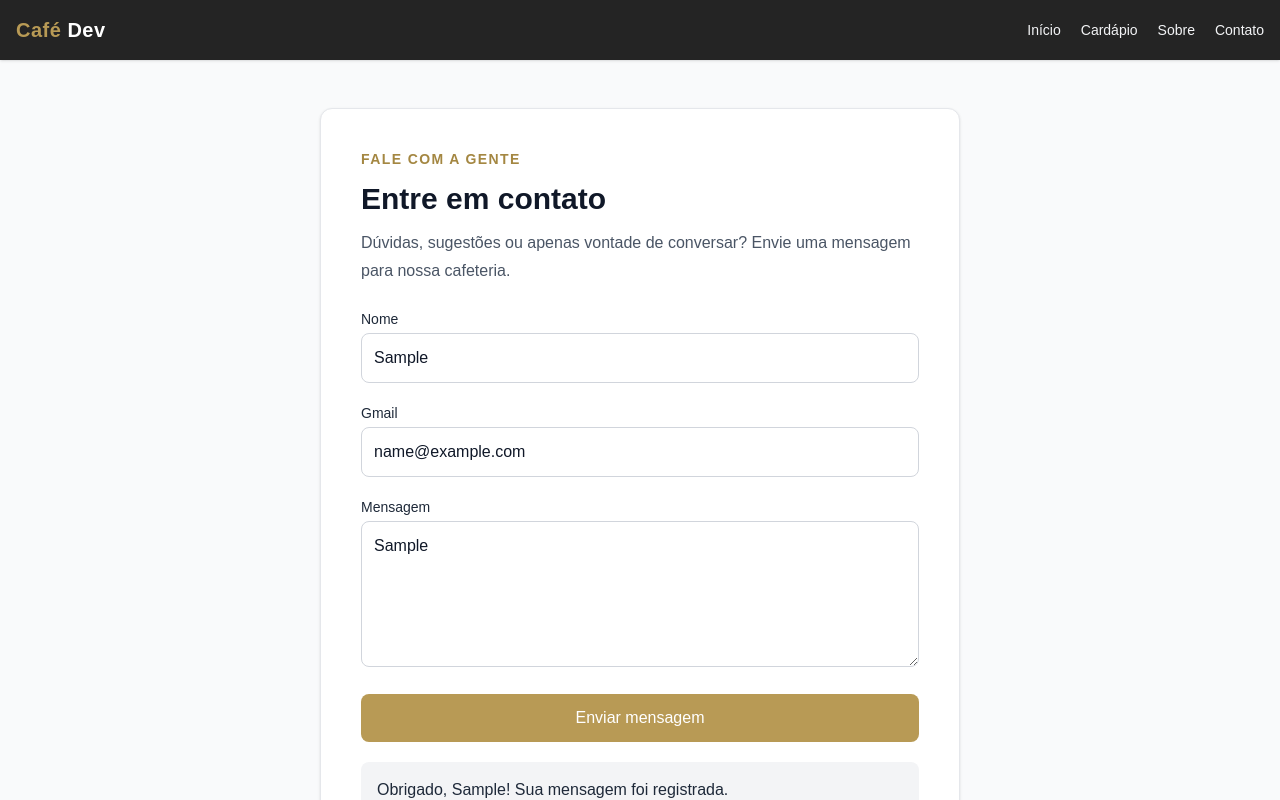
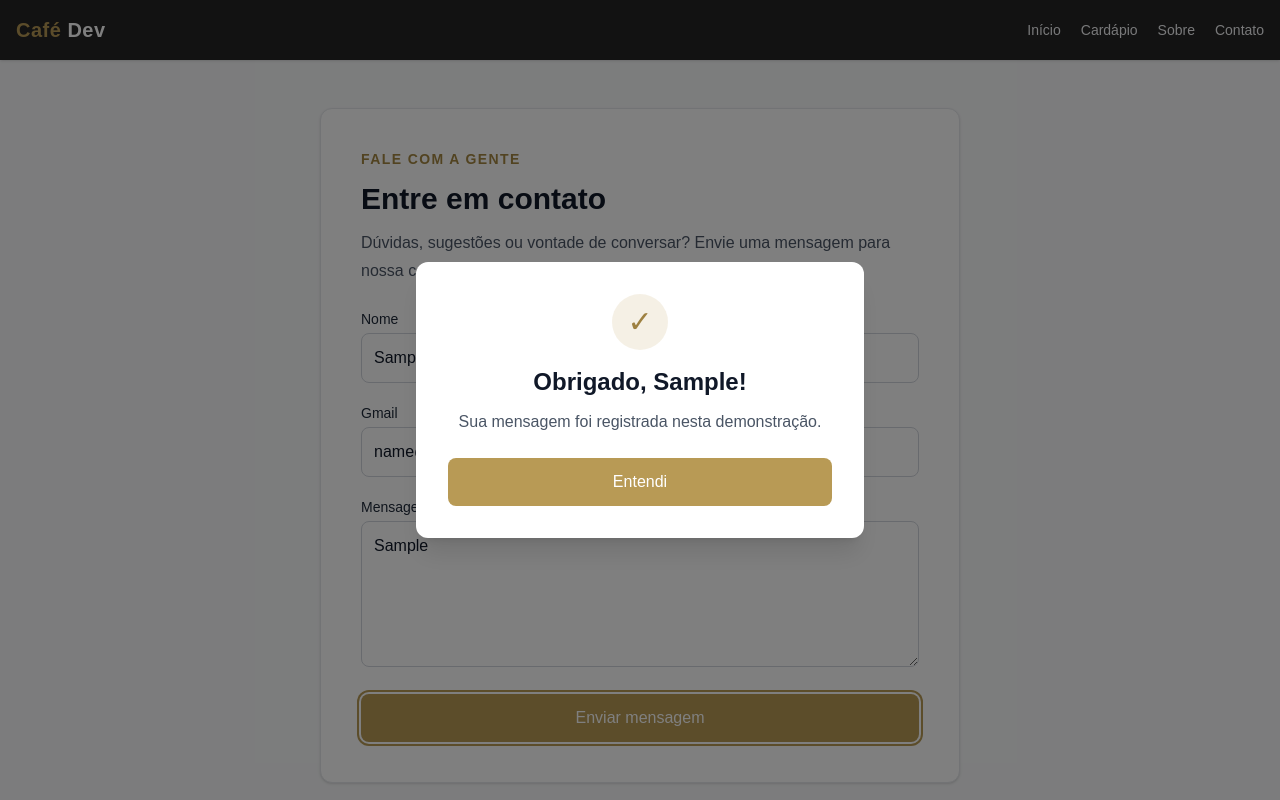
Before and after one commit to alyson-souto/cafeteria-dev, a React (Vite) app: page /contato in a window 1280 px wide. Both pictures are taken after typing "Sample", "name@example.com", "Sample" into the empty fields and a click on the button "Enviar mensagem". Shown: the top 800 px of the page. Built offline with nearby package versions, Linux system fonts and the light colour scheme.

Commit message:
feat: adicionando modal de confirmacao ao contato

```diff
--- a/src/pages/Contato.jsx
+++ b/src/pages/Contato.jsx
@@ -1,3 +1,4 @@
+
 import { useState } from "react"
 
 function Contato() {
@@ -9,6 +10,13 @@ function Contato() {
   function enviarFormulario(event) {
     event.preventDefault()
     setEnviado(true)
+  }
+
+  function fecharModal() {
+    setEnviado(false)
+    setNome("")
+    setEmail("")
+    setMensagem("")
   }
 
   return (
@@ -23,7 +31,7 @@ function Contato() {
         </h1>
 
         <p className="mt-3 leading-7 text-gray-600">
-          Dúvidas, sugestões ou apenas vontade de conversar?
+          Dúvidas, sugestões ou vontade de conversar?
           Envie uma mensagem para nossa cafeteria.
         </p>
 
@@ -89,18 +97,49 @@ function Contato() {
 
           <button
             type="submit"
-            className="w-full rounded-lg bg-[#B89A55] px-6 py-3 font-medium text-white transition hover:bg-[#9E8141]"
+            className="w-full rounded-lg bg-[#B89A55] px-6 py-3 font-medium text-white transition hover:bg-[#9E8141] focus:outline-none focus:ring-2 focus:ring-[#B89A55] focus:ring-offset-2"
           >
             Enviar mensagem
           </button>
         </form>
+      </section>
 
-        {enviado && (
-          <p className="mt-5 rounded-lg bg-gray-100 p-4 text-gray-800">
-            Obrigado, {nome}! Sua mensagem foi registrada.
-          </p>
-        )}
-      </section>
+      {enviado && (
+        <div
+          className="fixed inset-0 z-50 flex items-center justify-center bg-black/50 p-4"
+          role="presentation"
+        >
+          <section
+            role="dialog"
+            aria-modal="true"
+            aria-labelledby="titulo-modal"
+            className="w-full max-w-md rounded-xl bg-white p-6 text-center shadow-xl sm:p-8"
+          >
+            <div className="mx-auto flex h-14 w-14 items-center justify-center rounded-full bg-[#B89A55]/15 text-3xl text-[#9E8141]">
+              ✓
+            </div>
+
+            <h2
+              id="titulo-modal"
+              className="mt-4 text-2xl font-bold text-gray-900"
+            >
+              Obrigado, {nome}!
+            </h2>
+
+            <p className="mt-3 leading-6 text-gray-600">
+              Sua mensagem foi registrada nesta demonstração.
+            </p>
+
+            <button
+              type="button"
+              onClick={fecharModal}
+              className="mt-6 w-full rounded-lg bg-[#B89A55] px-6 py-3 font-medium text-white transition hover:bg-[#9E8141] focus:outline-none focus:ring-2 focus:ring-[#B89A55] focus:ring-offset-2"
+            >
+              Entendi
+            </button>
+          </section>
+        </div>
+      )}
     </main>
   )
 }
```
